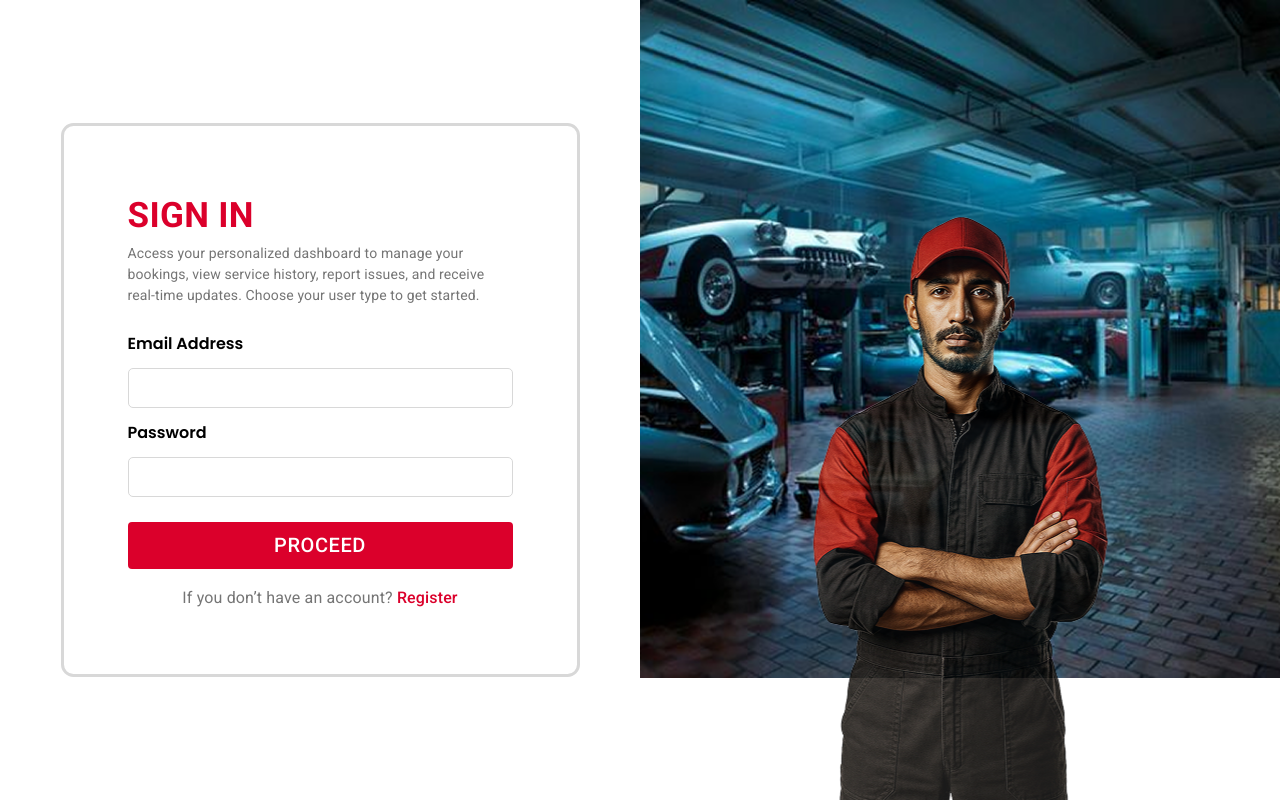
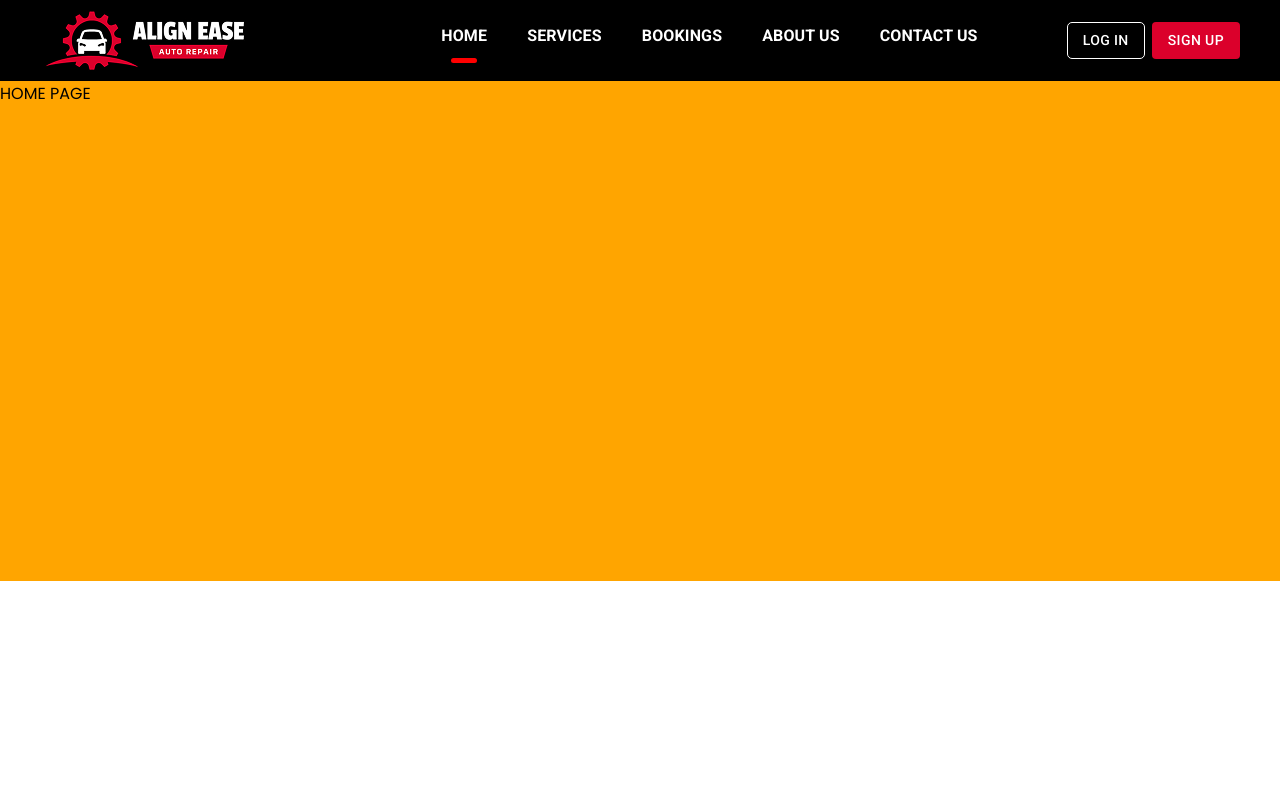
Before and after one commit to Miyuru-Shalitha/intern-task-ui, a React (Vite) app: page / in a window 1280 px wide. Built offline with nearby package versions, Linux system fonts and the light colour scheme.

Commit message:
Add a nav bar.

```diff
--- a/package.json
+++ b/package.json
@@ -15,7 +15,8 @@
     "@fontsource/roboto": "^5.2.9",
     "@mui/material": "^7.3.5",
     "react": "^19.2.0",
-    "react-dom": "^19.2.0"
+    "react-dom": "^19.2.0",
+    "react-router-dom": "^7.9.6"
   },
   "devDependencies": {
     "@eslint/js": "^9.39.1",
--- a/src/App.tsx
+++ b/src/App.tsx
@@ -1,9 +1,20 @@
+import { BrowserRouter, Route, Routes } from "react-router-dom";
 import SignInPage from "./pages/SignInPage";
+import HomePage from "./pages/HomePage";
+import Layout from "./components/Layout";
 
 export default function App() {
   return (
     <>
-      <SignInPage />
+      <BrowserRouter>
+        <Routes>
+          <Route path="/auth" element={<SignInPage />} />
+
+          <Route path="" element={<Layout />}>
+            <Route index element={<HomePage />} />
+          </Route>
+        </Routes>
+      </BrowserRouter>
     </>
   );
 }
--- /dev/null
+++ b/src/components/Layout.tsx
@@ -0,0 +1,11 @@
+import { Outlet } from "react-router-dom";
+import Navbar from "./Navbar";
+
+export default function Layout() {
+  return (
+    <>
+      <Navbar />
+      <Outlet />
+    </>
+  );
+}
--- /dev/null
+++ b/src/components/NavListItem.tsx
@@ -0,0 +1,45 @@
+import { Box, Stack, Typography } from "@mui/material";
+import { Link } from "react-router-dom";
+
+export default function NavListItem({
+  to,
+  title,
+  onClick,
+  isActive = false
+}: {
+  to: string;
+  title: string;
+  onClick: () => void;
+  isActive?: boolean;
+}) {
+  return (
+    <Stack
+      alignItems="center"
+      gap={15 / 8}
+      position="relative"
+      component={Link}
+      onClick={onClick}
+      to={to}
+      sx={{
+        textDecoration: "none",
+        color: "#FFF"
+      }}
+    >
+      <Typography fontWeight={600}>{title}</Typography>
+
+      {isActive &&
+        <Box
+          position="absolute"
+          bottom={0}
+          bgcolor="red"
+          height={5}
+          width={26}
+          borderRadius={1000}
+          sx={{
+            transform: "translateY(15px)"
+          }}
+        />
+      }
+    </Stack>
+  );
+}
--- /dev/null
+++ b/src/components/Navbar.tsx
@@ -0,0 +1,100 @@
+import styles from "../styles/navbar.module.css";
+import { Button, Stack } from "@mui/material";
+import Logo from "../assets/pngs/logo.png";
+import NavListItem from "./NavListItem";
+import { useState } from "react";
+
+// TODO(Miyuru): Nav item paths should be replaced witih correct paths.
+const navItems = [
+  {
+    title: "HOME",
+    to: "/"
+  },
+  {
+    title: "SERVICES",
+    to: "/"
+  },
+  {
+    title: "BOOKINGS",
+    to: "/"
+  },
+  {
+    title: "ABOUT US",
+    to: "/"
+  },
+  {
+    title: "CONTACT US",
+    to: "/"
+  }
+];
+
+export default function Navbar() {
+  const [activeNavItem, setActiveNavItem] = useState(0);
+
+  const handleClickLogIn = () => { };
+
+  const handleClickSignUp = () => { };
+
+  return (
+    <Stack
+      direction="row"
+      alignItems="center"
+      bgcolor="#000"
+      paddingLeft={34 / 8}
+      paddingRight={40 / 8}
+    >
+      <img src={Logo} />
+
+      <Stack
+        direction="row"
+        alignItems="center"
+        marginLeft="auto"
+        gap={89 / 8}
+      >
+        <Stack
+          direction="row"
+          color="#FFF"
+          gap={40 / 8}
+          sx={{
+            transform: "translateY(-5px)"
+          }}
+        >
+          {navItems.map((item, index) =>
+            <NavListItem
+              title={item.title}
+              onClick={() => setActiveNavItem(index)}
+              isActive={index === activeNavItem} to={item.to}
+            />
+          )}
+        </Stack>
+
+        <Stack direction="row" gap={7 / 8}>
+          <Button
+            onClick={handleClickLogIn}
+            variant="outlined"
+            disableElevation
+            sx={{
+              color: "#FFF",
+              border: 1,
+              borderColor: "#FFF",
+              borderRadius: 10 / 8
+            }}
+          >
+            Log In
+          </Button>
+
+          <Button
+            onClick={handleClickSignUp}
+            variant="contained"
+            disableElevation
+            sx={{
+              bgcolor: "#DB002B"
+            }}
+          >
+            Sign Up
+          </Button>
+        </Stack>
+      </Stack>
+    </Stack>
+  );
+}
--- a/src/main.tsx
+++ b/src/main.tsx
@@ -2,7 +2,7 @@ import { StrictMode } from 'react'
 import { createRoot } from 'react-dom/client'
 import App from './App.tsx'
 
-import "./index.css"
+import "./styles/global.css"
 
 import '@fontsource/roboto/300.css';
 import '@fontsource/roboto/400.css';
--- /dev/null
+++ b/src/pages/HomePage.tsx
@@ -0,0 +1,9 @@
+import { Box } from "@mui/material";
+
+export default function HomePage() {
+  return (
+    <Box bgcolor="orange" height={500}>
+      HOME PAGE
+    </Box>
+  );
+}
--- a/src/pages/SignInPage.tsx
+++ b/src/pages/SignInPage.tsx
@@ -1,14 +1,16 @@
-import styles from "./sign-in-page.module.css"
+import styles from "../styles/sign-in-page.module.css";
 import { Box, Button, Stack, Typography } from "@mui/material";
 import SignInBackground from "../assets/pngs/sign-in-background.png";
 import SignInForground from "../assets/pngs/sign-in-forground.png";
 import { useState } from "react";
+import { useNavigate } from "react-router-dom";
 
 export default function SignInPage() {
   const [signInFormData, setSignInFormData] = useState({
     email: "",
     password: ""
   });
+  const navigate = useNavigate();
 
   const handleSignIn = () => {
     if (signInFormData.email.length === 0) {
@@ -25,8 +27,8 @@ export default function SignInPage() {
         email: "",
         password: ""
       });
-      // TODO(Miyuru): Navigate to the relavent page.
       alert("SIGN IN SICCESSFUL!");
+      navigate("/", { replace: true });
     }
   };
 
```
Also changed, not shown: src/assets/pngs/logo.png (added), src/styles/global.css (renamed from src/index.css), src/styles/navbar.module.css (added), src/styles/sign-in-page.module.css (renamed from src/pages/sign-in-page.module.css), 1 other file (tests, documents, lock files or other folders).
